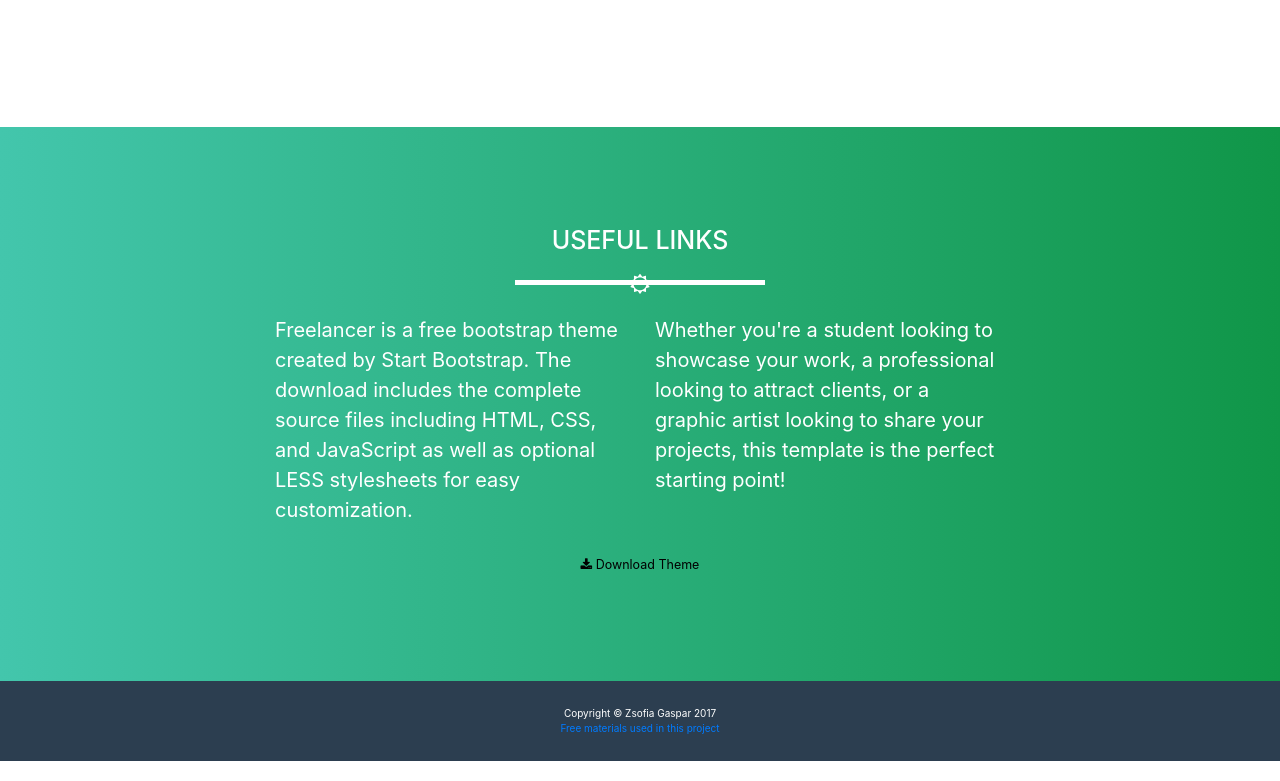
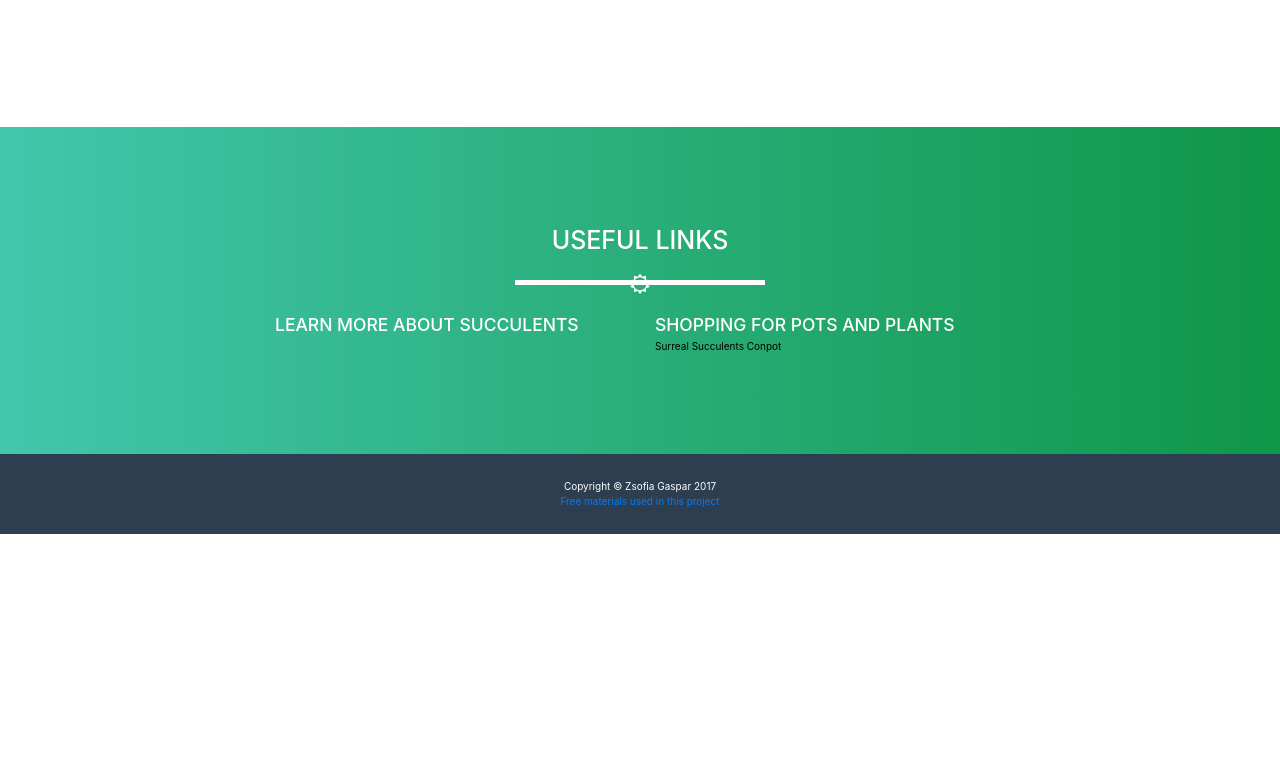
Before and after one commit to madberry11/succulentcapstone, a website with bundled scripts: page index.html in a window 1280 px wide. Shown: the part 3159-3940 px from the top of the page. After the commit the page ends 3713 px from the top, so only its background shows below. Built offline with nearby package versions, Linux system fonts and the light colour scheme.

Commit message:
some links

```diff
--- a/index.html
+++ b/index.html
@@ -211,16 +211,13 @@
 				<hr class="star-light">
 				<div class="row">
 					<div class="col-lg-4 ml-auto">
-						<p>Freelancer is a free bootstrap theme created by Start Bootstrap. The download includes the complete source files including HTML, CSS, and JavaScript as well as optional LESS stylesheets for easy customization.</p>
+						<h3>Learn more about succulents</h3>
+
 					</div>
 					<div class="col-lg-4 mr-auto">
-						<p>Whether you're a student looking to showcase your work, a professional looking to attract clients, or a graphic artist looking to share your projects, this template is the perfect starting point!</p>
-					</div>
-					<div class="col-lg-8 mx-auto text-center">
-						<a href="#" class="btn btn-lg btn-outline">
-							<i class="fa fa-download"></i>
-							Download Theme
-						</a>
+						<h3>Shopping for pots and plants</h3>
+						<a href="https://surrealsucculents.co.uk/">Surreal Succulents</a>
+						<a href="http://fromtheland.studio/">Conpot</a>
 					</div>
 				</div>
 			</div>
```
